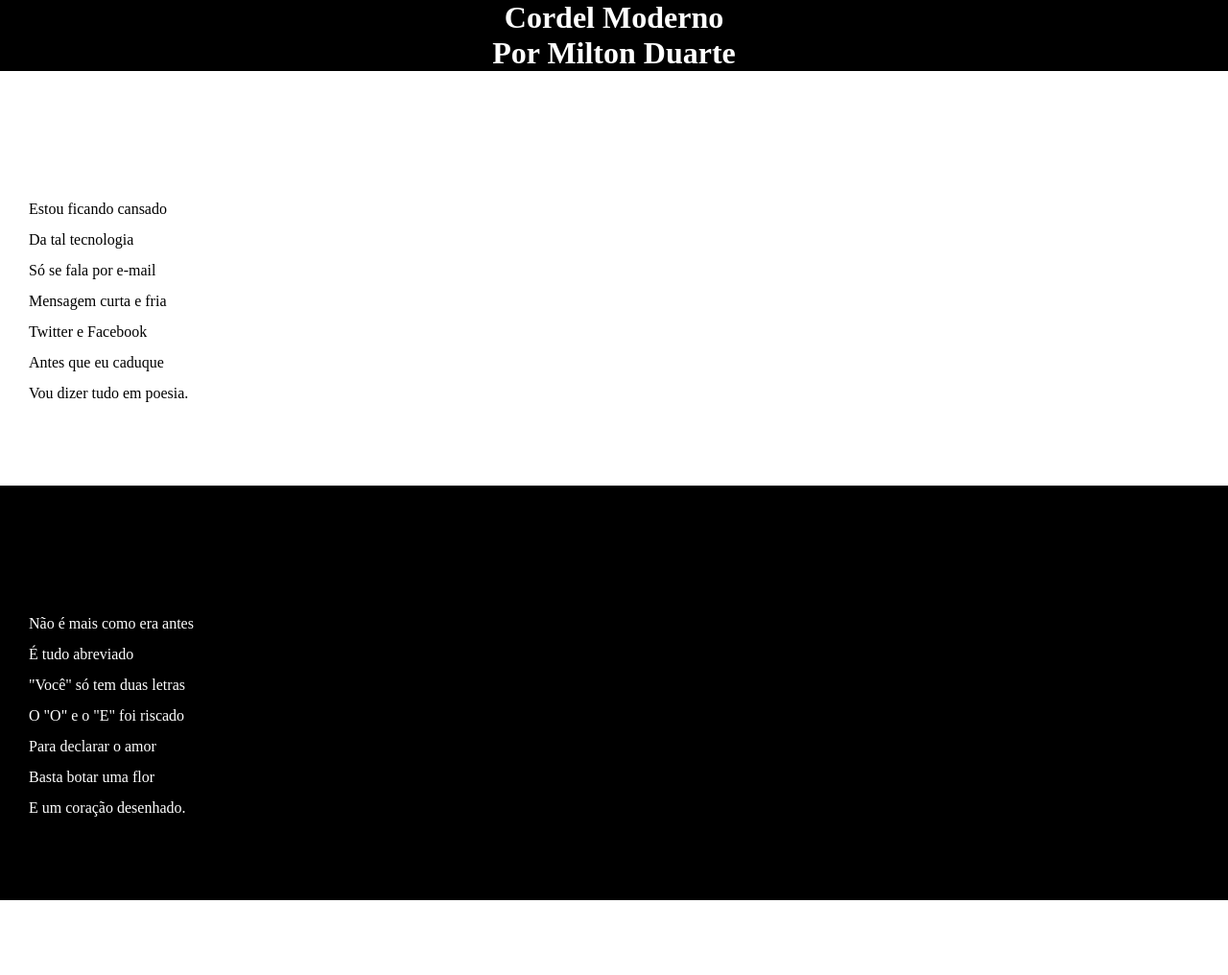
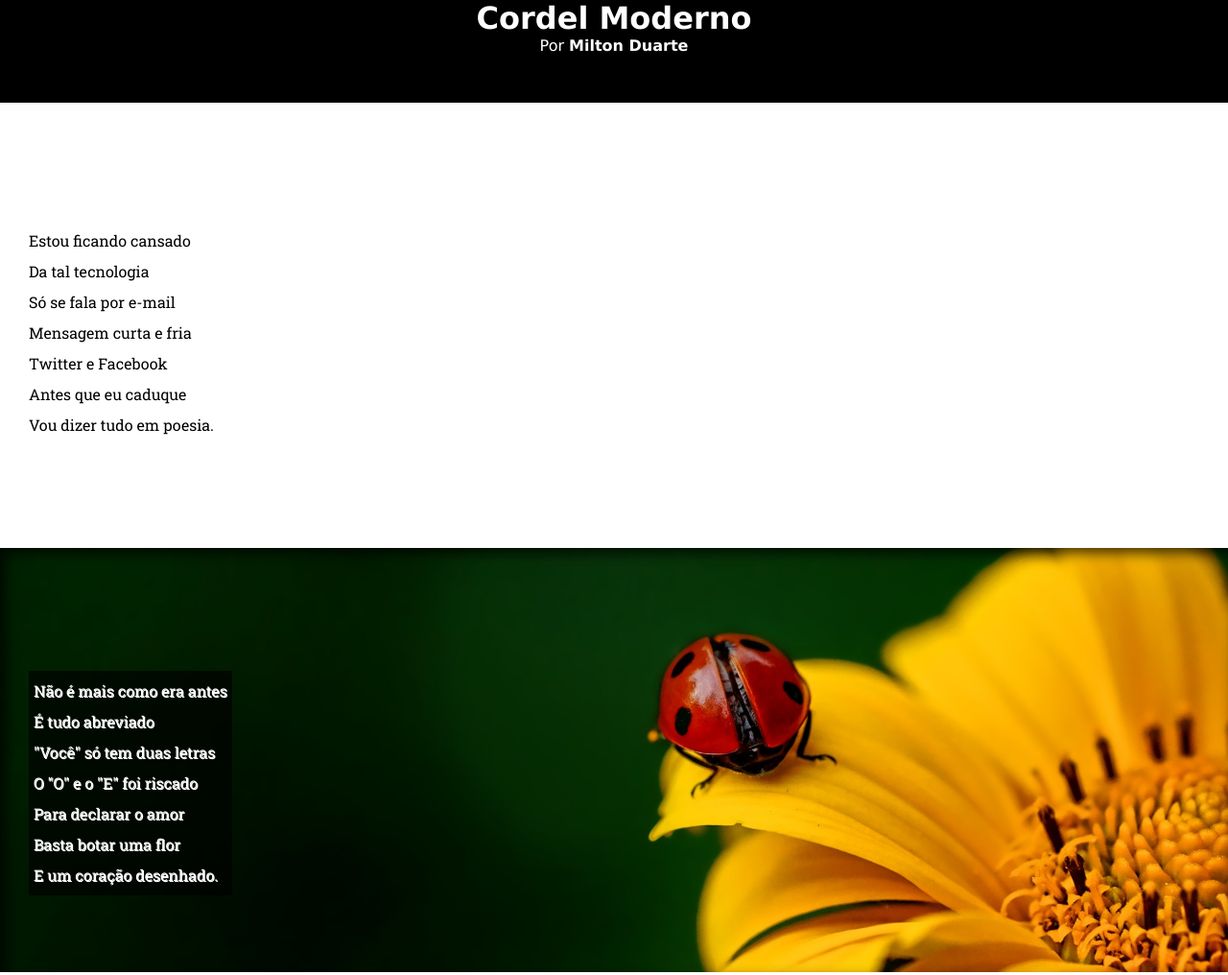
Before and after one commit to Macedo-F/html-css, a plain HTML site: page Desafios/Desafio 03/cordel.html in a window 1280 px wide. Shown: the top 1016 px of the page at 96% size. Drawn offline with Linux system fonts and the light colour scheme.

Commit message:
desafio cordel finalizado

```diff
--- a/Desafios/Desafio 03/cordel.html
+++ b/Desafios/Desafio 03/cordel.html
@@ -8,14 +8,15 @@
 </head>
 <body>
     <header>
-        <h1>Cordel Moderno</h1><h1>
+        <h1>Cordel Moderno</h1>
 
-            Por <a href="SITE: https://www.recantodasletras.com.br/poesias/3186743">Milton Duarte</a>
-        </h1>
+            <p>Por <a href="SITE: https://www.recantodasletras.com.br/poesias/3186743">Milton Duarte</a></p>
+
     </header>
 
 
         <section class="normal">
+            <p>
                 Estou ficando cansado <br>
                 Da tal tecnologia <br>
                 Só se fala por e-mail <br>
@@ -23,9 +24,11 @@
                 Twitter e Facebook <br>
                 Antes que eu caduque <br>
                 Vou dizer tudo em poesia.
+            </p>
         </section>
 
-        <section class="imagem">
+        <section class="imagem" id="img01">
+            <p>
                 Não é mais como era antes <br>
                 É tudo abreviado <br>
                 "Você" só tem duas letras <br>
@@ -33,6 +36,7 @@
                 Para declarar o amor <br>
                 Basta botar uma flor <br>
                 E um coração desenhado.
+            </p>
         </section>
 
         <section class="normal">
@@ -57,7 +61,7 @@
             </p>
         </section>
 
-        <section class="imagem">
+        <section class="imagem" id="img02">
             <p>
                 Tenho saudade das cartas <br>
                 Escritas com a própria mão <br>
--- a/Desafios/Desafio 03/style.css
+++ b/Desafios/Desafio 03/style.css
@@ -1,5 +1,11 @@
 @charset "UTTF-8";
-
+@import url('https://fonts.googleapis.com/css2?family=Sriracha&display=swap');
+@import url('https://fonts.googleapis.com/css2?family=Roboto+Slab:wght@100..900&family=Sriracha&display=swap');
+:root{
+    --fonte1: verdana, geneva, Tahoma, sans-serif;
+    --fonte2: "Sriracha", cursive;
+    --fonte3: "Roboto Slab", serif;
+}
 * {
     margin: 0px;
     padding: 0px;
@@ -8,16 +14,20 @@
 html, body{
     min-height: 100vh;
     background-color: darkgray;
+    font-family: var(--fonte1);
 }
 
 header{
     background-color: black;
     color: white;
     text-align: center;
-}
+   }
+
 head > h1 {
     padding-top: 50px;
     font-variant: small-caps;
+    font-family: var(--fonte3);
+    font-size: 10vw;
 }
 
 header > p {
@@ -39,6 +49,21 @@ section {
     padding-bottom: 10vh;
     padding-left: 30px;
     line-height: 2em;
+    font-family: var(--fonte3);
+    font-size: 3,7vw;
+}
+
+section > p {
+    padding-bottom: 2em;
+}
+
+section#img01 {
+    background-image: url(imagens/background001.jpg);
+    background-position: right center;
+}
+
+section#img02 {
+    background-image: url(imagens/background002.jpg);
 }
 
 section.normal {
@@ -47,13 +72,19 @@ section.normal {
 }
 
 section.imagem {
-    background-color: black;
+    background-color: rgba(0, 0, 0, 0.281);
     color: white;
+    box-shadow: inset 6px 6px 13px 0px rgba(0, 0, 0, 0.712);
+    background-size: cover;
+    background-attachment: fixed;
 }
 
 section.imagem > p {
-    width: 400px;
-    background-color: rgba(0, 0, 0, 0.432);
+   display: inline-block;
+   padding: 5px;
+    background-color: rgba(0, 0, 0, 0.651);
+    text-shadow: 1px 1px;
+
 }
 footer {
     background-color: black;
```
Lines whose indentation alone changed are shown as unchanged.
